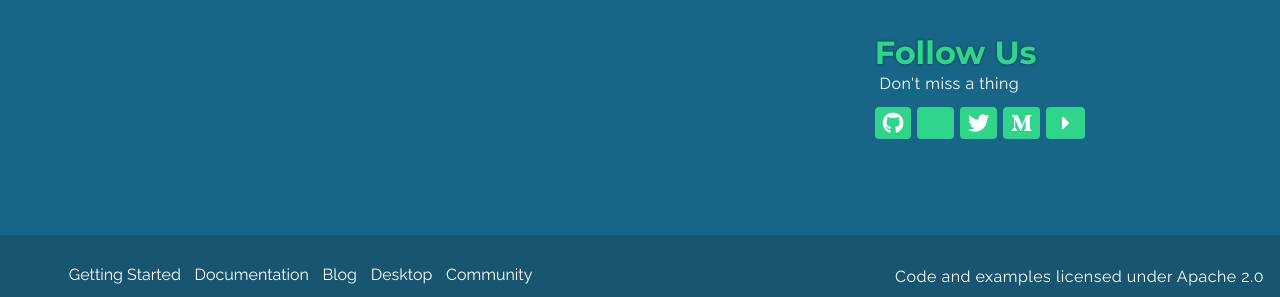
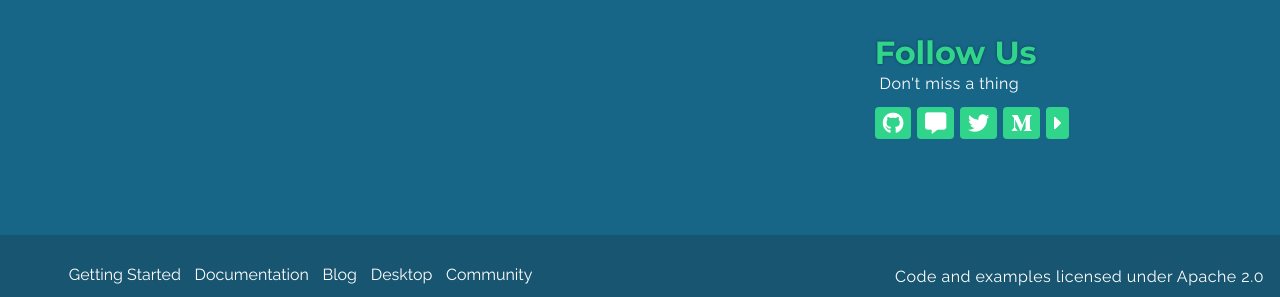
Before and after one commit to opsdroid/opsdroid.github.io, a Jekyll site: the page built from index.html, in a window 1280 px wide. Shown: the part 1965-2262 px from the top of the page. Built offline with Jekyll 4.4.1, drawn with Linux system fonts in a browser that asks for light colours; nearby versions of some CDN libraries.

Commit message:
Fix Matrix channel icon

```diff
--- a/_includes/footer.html
+++ b/_includes/footer.html
@@ -21,7 +21,7 @@
         <a href="https://github.com/{{ site.github_username }}" title="Opsdroid Github Repo"><i
             class="fab fa-github fa-lg"></i></a>
         <a href="https://riot.im/app/#/room/#opsdroid-general:matrix.org" title="Opsdroid Matrix Channel"><i
-            class="fab fa-comment-alt fa-lg"></i></a>
+            class="fas fa-comment-alt fa-lg"></i></a>
         <a href="https://twitter.com/{{ site.twitter_username }}" title="Opsdroid Twitter Account"><i
             class="fab fa-twitter fa-lg"></i></a>
         <a href="https://medium.com/opsdroid" title="Opsdroid Medium Blog"><i class="fab fa-medium-m fa-lg"></i></a>
--- a/css/main.css
+++ b/css/main.css
@@ -705,10 +705,6 @@ footer .top-footer .follow .social-icons .fab, footer .top-footer .follow .socia
   margin-right: .1rem;
 }
 
-footer .top-footer .follow .social-icons .fas {
-  padding: .5rem 1rem;
-}
-
 footer .top-footer .follow .social-icons .fab:hover, footer .top-footer .follow .social-icons .fas:hover {
   background-color: #22B573;
   -webkit-transition: all .5s ease-in-out;
```
